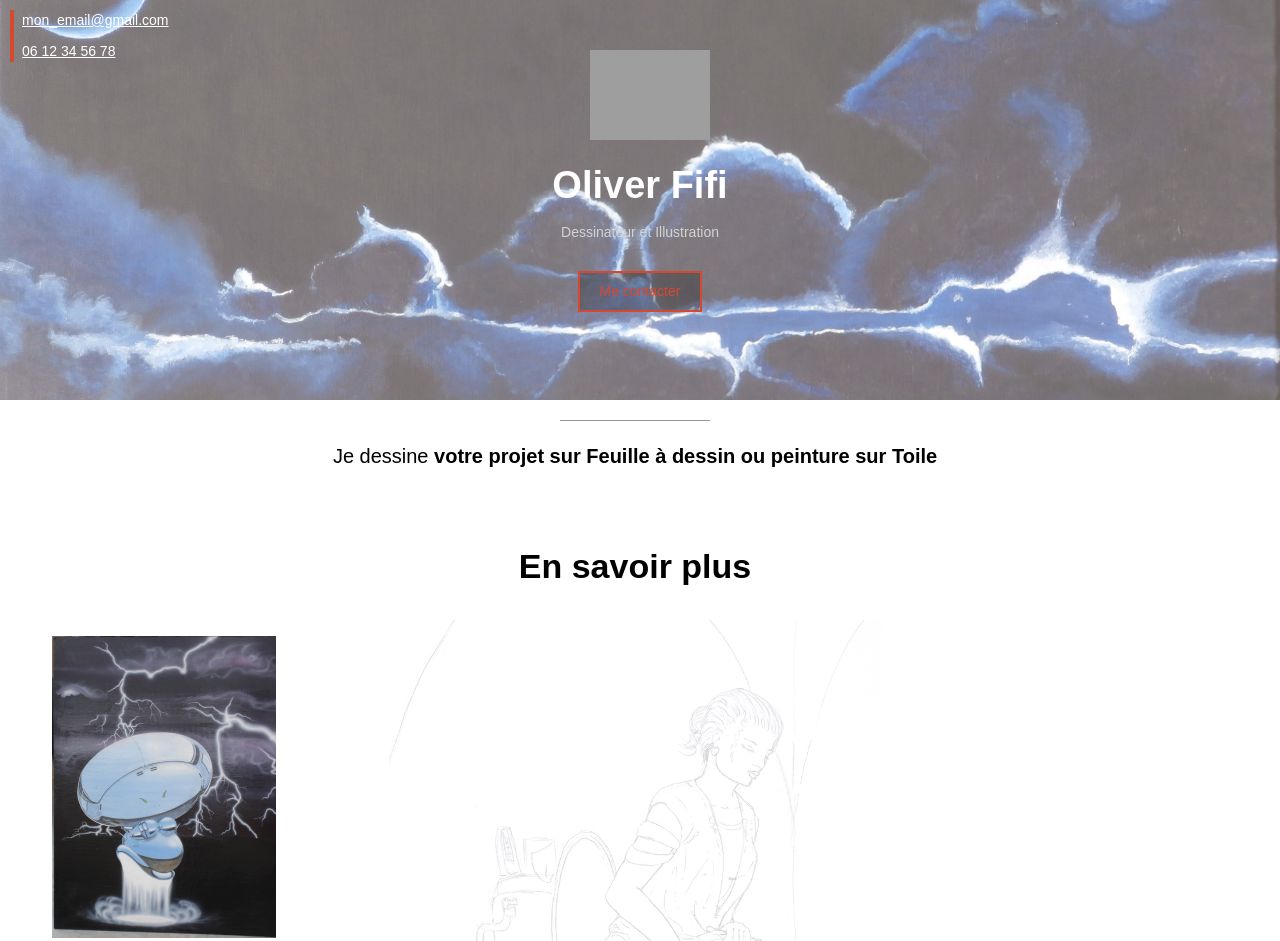
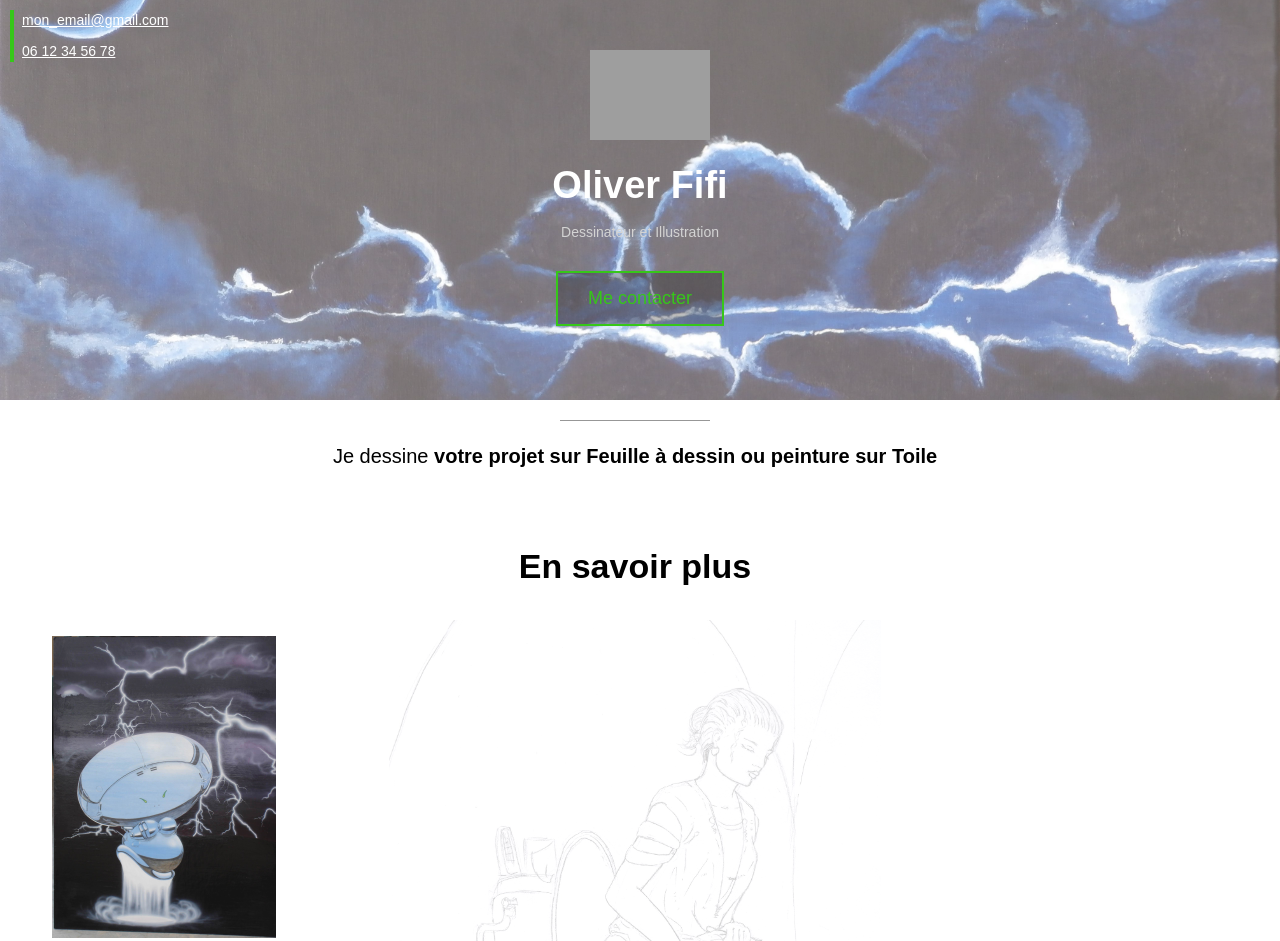
Before and after one commit to Fillool/site_dessin, a plain HTML site: page index.html in a window 1280 px wide. Shown: the top 941 px of the page. Drawn offline with Linux system fonts and the light colour scheme; grey boxes are pictures that could not be loaded.

Commit message:
modife style

```diff
--- a/Files.css
+++ b/Files.css
@@ -5,7 +5,7 @@
 }
 
 :root {
-    --color1: #D8482F;
+    --color1: #36c719;
     --color2: #F4F4F4;
 }
 body {
@@ -88,12 +88,12 @@ a.contact-button {
     /* le rectangle du bouton me contacter */
     color: var(--color1);
     border: 2px solid var(--color1);
-    padding: 8px 20px;
+    padding: 12px 30px;
     text-decoration: none;
     background-color: #00000040;
     display: inline-block;
     margin-top: 14px;
-    font-size: 14px;
+    font-size: 18px;
 }
 
 a.contact-button-portfolio {
```
Also changed, not shown: 1 other file.
